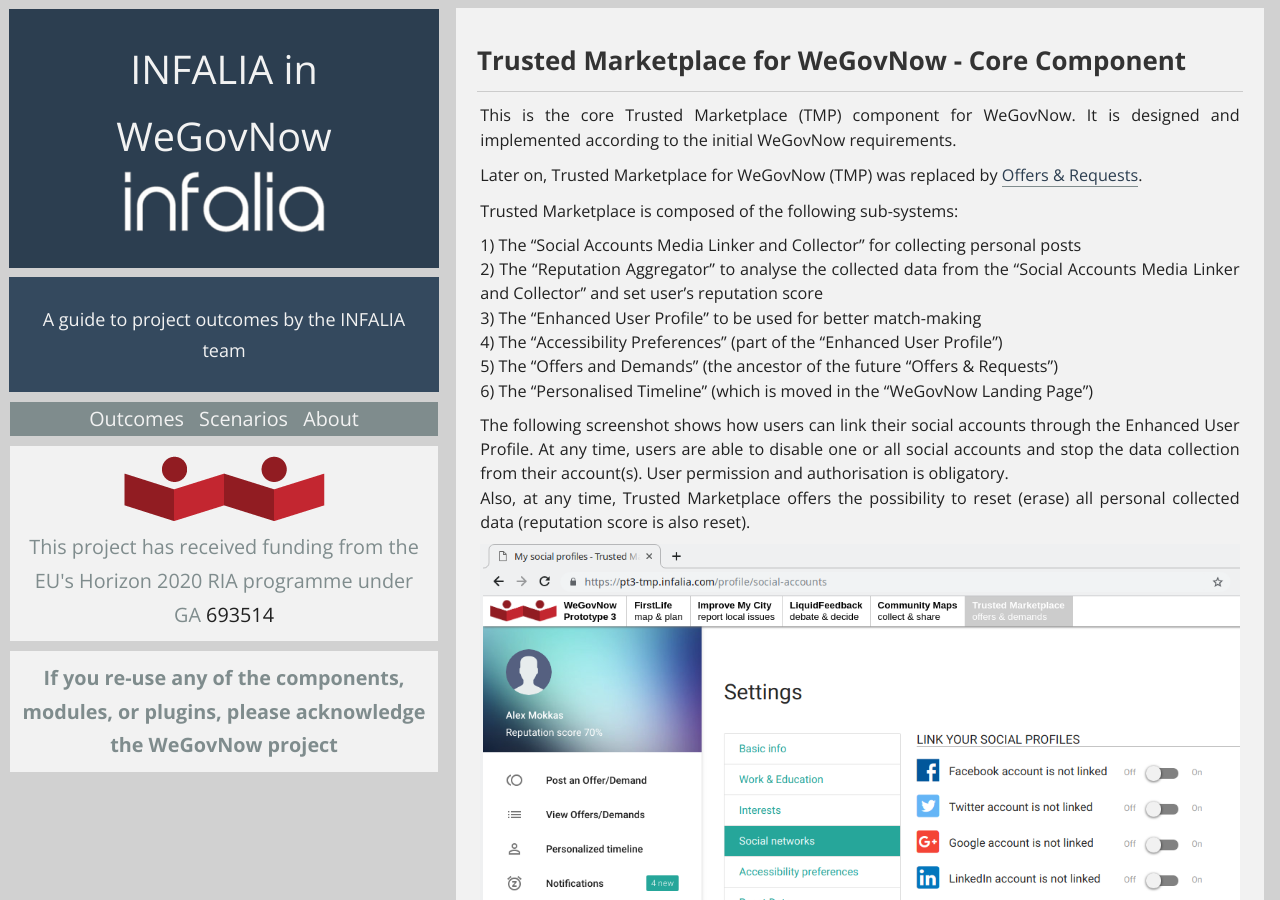
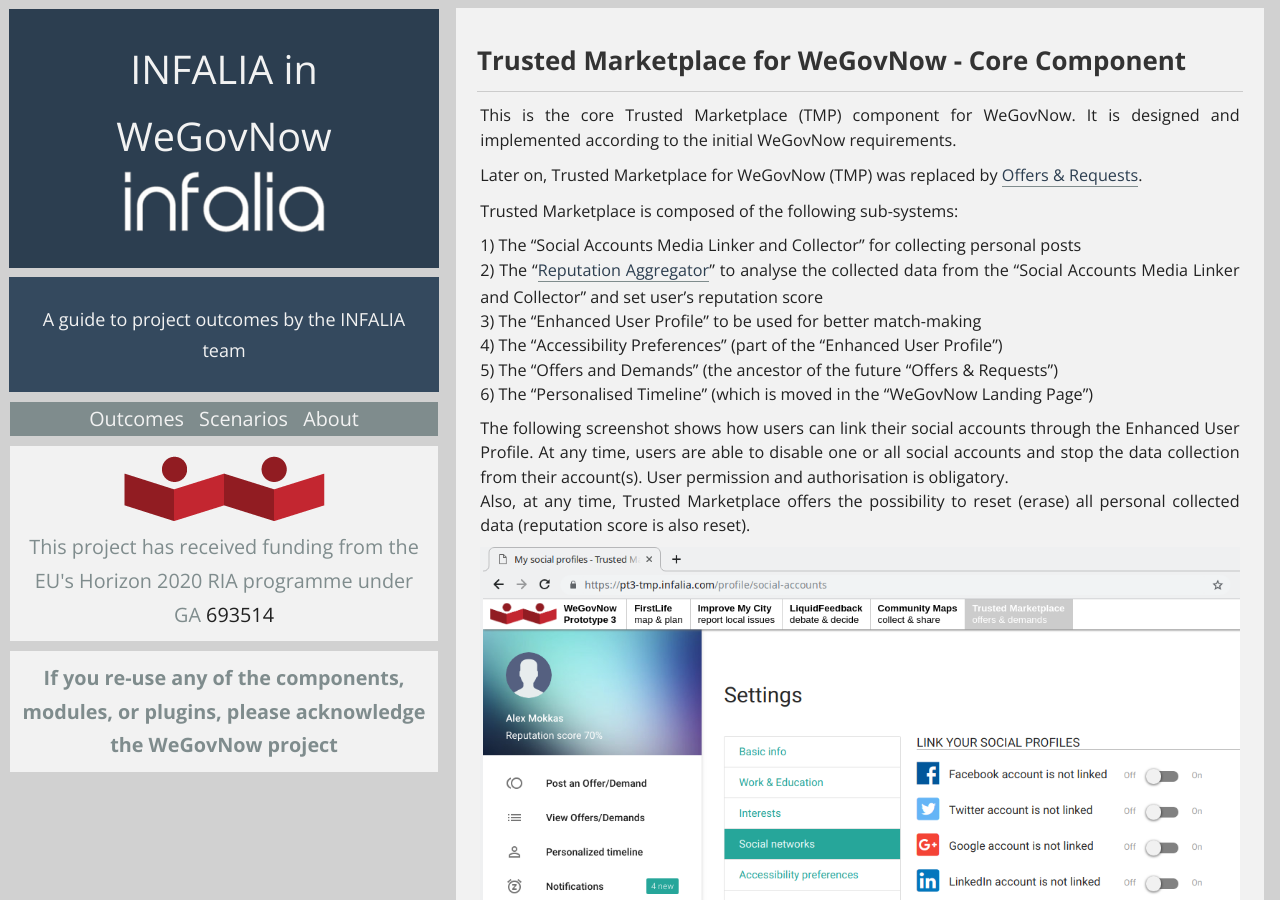
Before and after one commit to Infalia/wegovnow, a Jekyll site: the page built from _posts/2019-03-13-wgn-tmp.md, in a window 1280 px wide and 900 px high. Built offline with Jekyll 4.4.1, drawn with Linux system fonts in a browser that asks for light colours; some of the changed lines change nothing that is shown.

Commit message:
add link to TMP

```diff
--- a/_posts/2019-03-13-wgn-tmp.md
+++ b/_posts/2019-03-13-wgn-tmp.md
@@ -13,7 +13,7 @@
 Trusted Marketplace is composed of the following sub-systems:
 
 1) The "Social Accounts Media Linker and Collector" for collecting personal posts
-2) The "Reputation Aggregator" to analyse the collected data from the "Social Accounts Media Linker and Collector" and set user's reputation score
+2) The "[Reputation Aggregator](https://infalia.github.io/wegovnow/wgn-tmp-reputation)" to analyse the collected data from the "Social Accounts Media Linker and Collector" and set user's reputation score
 3) The "Enhanced User Profile" to be used for better match-making
 4) The "Accessibility Preferences" (part of the "Enhanced User Profile")
 5) The "Offers and Demands" (the ancestor of the future "Offers & Requests")
```
